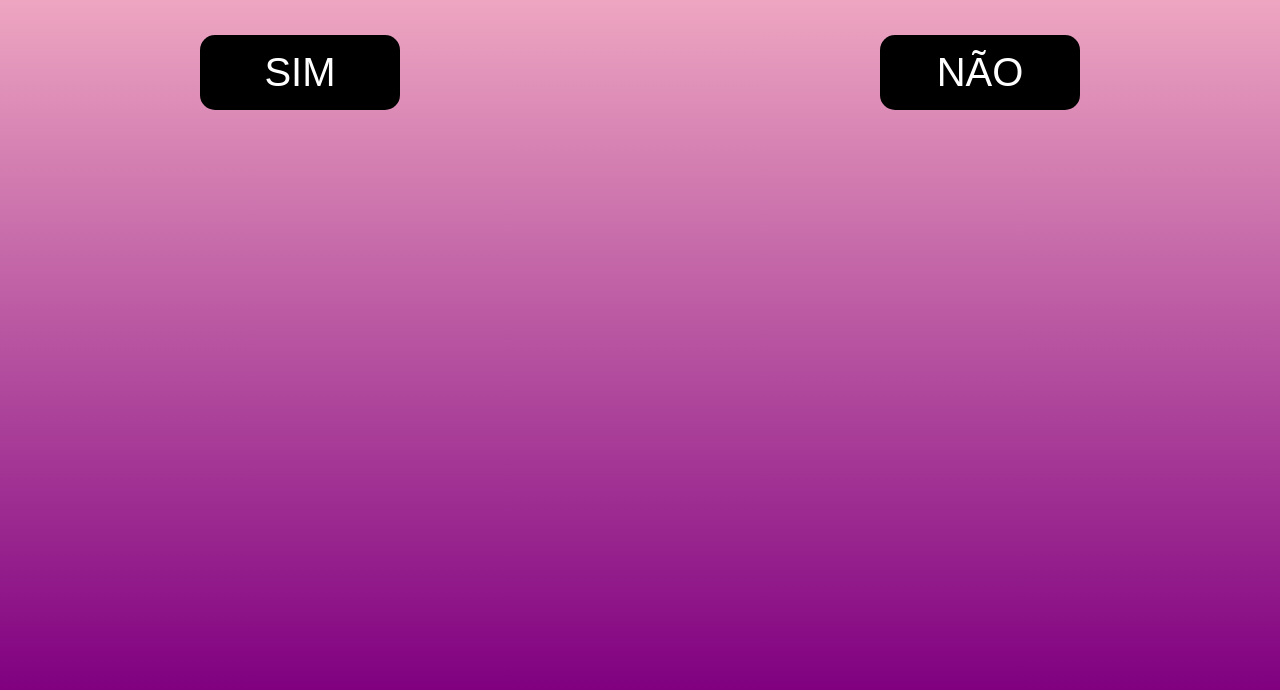
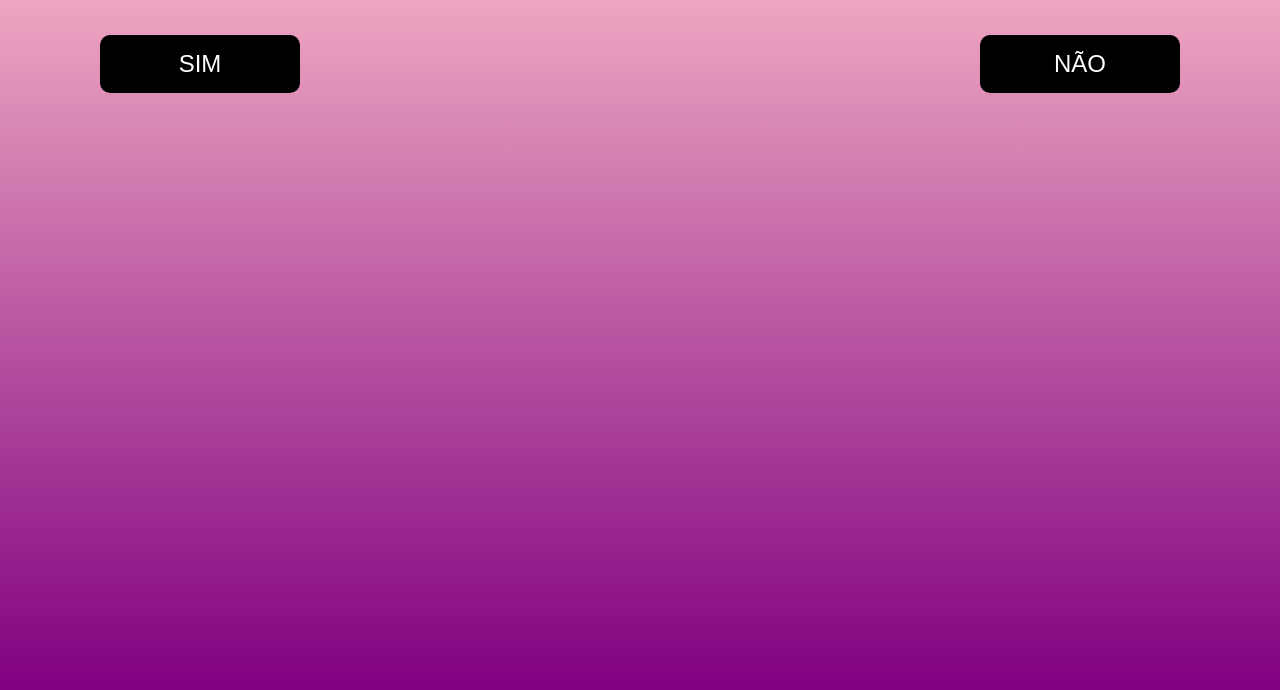
Before and after one commit to isaqkee/projetinhos, a plain HTML site: page Pedido/index.html in a window 1280 px wide. Shown: the part 110-800 px from the top of the page. Drawn offline with Linux system fonts and the light colour scheme.

Commit message:
Update index.html

```diff
--- a/Pedido/index.html
+++ b/Pedido/index.html
@@ -3,17 +3,17 @@
 <head>
     <meta charset="UTF-8">
     <meta name="viewport" content="width=device-width, initial-scale=1.0">
-    <title>Document</title>
+    <title>Quer Orar?</title>
     <style>
-        *{
+        * {
             margin: 0;
             border: 0;
             padding: 0;
             box-sizing: border-box;
         }
 
-        body{
-            background: linear-gradient(pink,purple);
+        body {
+            background: linear-gradient(pink, purple);
             background-repeat: no-repeat;
             background-attachment: fixed;
         }
@@ -21,59 +21,78 @@
         .btn {
             background-color: black;
             color: white;
-            font: 300 40px 'Poppins', sans-serif;
-            padding: 15px 30px;
-            width: 200px;
-            border-radius: 15px;
+            font: 300 20px 'Poppins', sans-serif;
+            padding: 10px 20px;
+            width: 150px;
+            border-radius: 10px;
             cursor: pointer;
             transition: ease-in-out 0.3s;
         }
 
-        .tituloPrincipal{
-            font: 700 40px 'Poppins', sans-serif;
+        .tituloPrincipal {
+            font: 700 30px 'Poppins', sans-serif;
         }
 
-        .titulo{
+        .titulo {
             text-align: center;
-            margin: 50px 0;
+            margin: 20px 0;
         }
 
-        .botoes{
+        .botoes {
             display: flex;
-            justify-content: space-between;
-            margin: 0 200px;
+            flex-direction: column;
+            align-items: center;
+            margin: 20px;
         }
 
+        @media (min-width: 768px) {
+            .btn {
+                font-size: 24px;
+                padding: 15px 30px;
+                width: 200px;
+            }
 
+            .tituloPrincipal {
+                font-size: 40px;
+            }
+
+            .titulo {
+                margin: 50px 0;
+            }
+
+            .botoes {
+                flex-direction: row;
+                justify-content: space-between;
+                margin: 0 100px;
+            }
+        }
     </style>
     <script>
-        function sim(){
-            location.href = "https://open.spotify.com/playlist/6nHKwzkUlekcurLHoYQ2IB?si=ef02b1fd5e674bb9"
+        function sim() {
+            location.href = "https://open.spotify.com/playlist/6nHKwzkUlekcurLHoYQ2IB?si=ef02b1fd5e674bb9";
         }
-        function esquivo(btn){
+        function esquivo(btn) {
             btn.style.position = 'absolute';
             btn.style.bottom = posicao(10, 80);
             btn.style.left = posicao(10, 80);
         }
-        function posicao(min, max){
-            return(Math.random()*(max-min+min))+"%"
+        function posicao(min, max) {
+            return (Math.random() * (max - min + min)) + "%";
         }
     </script>
 </head>
 <body>
     <div class="titulo">
         <h1 class="tituloPrincipal">
-            QUER ORAR COMIGO?
+            QUER ORAR CMG?
         </h1>
     </div>
     <div class="botoes">
         <div class="botaoS">
-            <button class="btn" onclick="sim()">SIM
-            </button>
+            <button class="btn" onclick="sim()">SIM</button>
         </div>
         <div class="botaoN">
-            <button class="btn" onclick="esquivo(this)" onmouseover="esquivo(this)">NÃO
-            </button>
+            <button class="btn" onclick="esquivo(this)" onmouseover="esquivo(this)">NÃO</button>
         </div>
     </div>
 </body>
```
